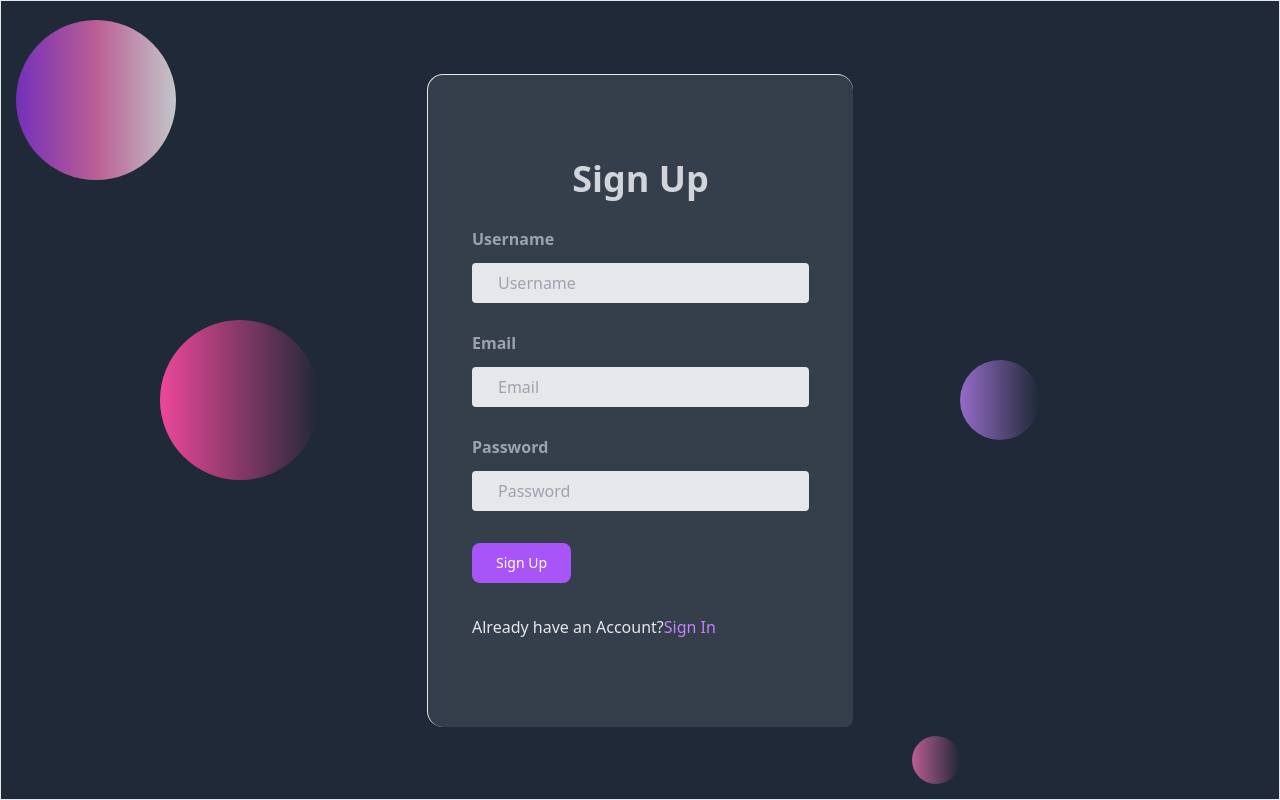
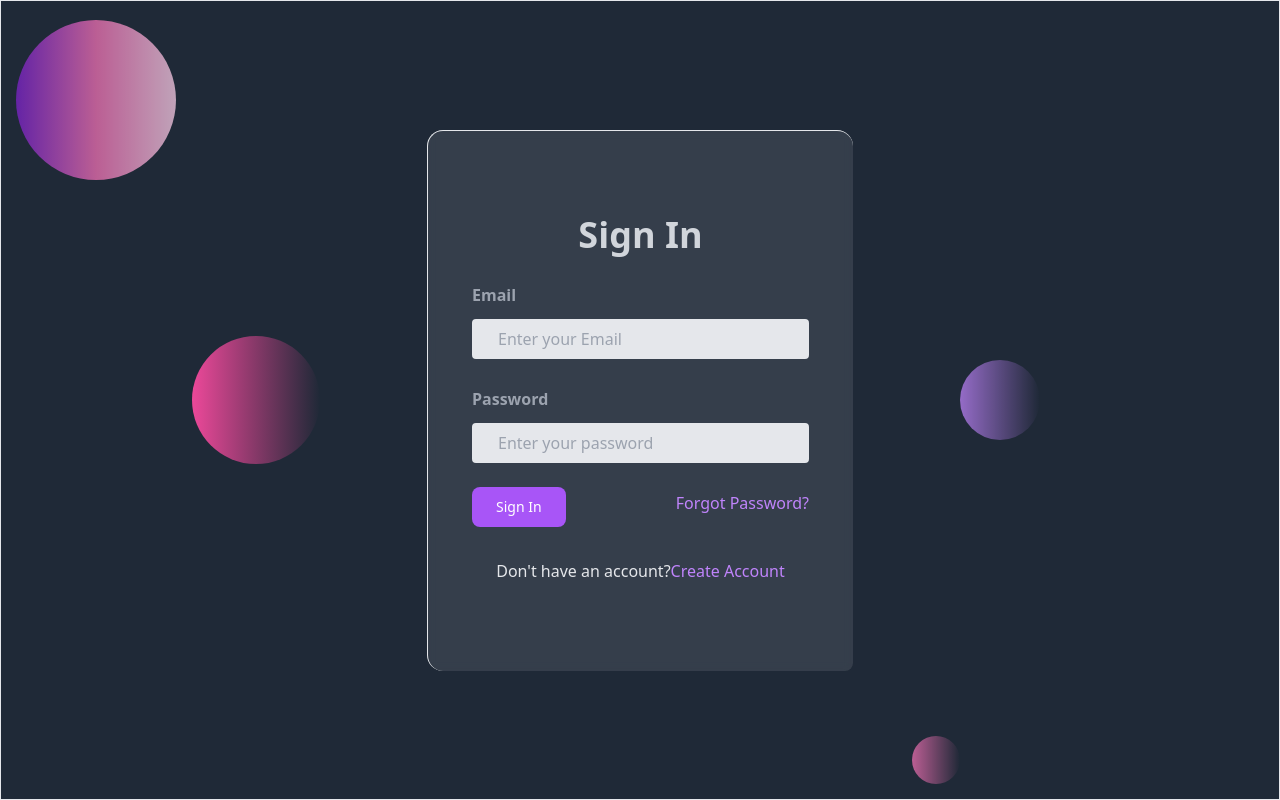
Before and after one commit to k4wt4r/TWISTAGRAM, a Next.js app in the folder twistagram/: page / in a window 1280 px wide. Built offline with nearby package versions, Linux system fonts and the light colour scheme.

Commit message:
changing style

```diff
--- a/twistagram/pages/components/SignIn.jsx
+++ b/twistagram/pages/components/SignIn.jsx
@@ -5,10 +5,10 @@ function SignIn() {
   return (
     <div class="bg-gray-800 h-screen w-screen  flex justify-center items-center ">
       <div class="flex items-center justify-center h-full w-full border ">
-        <div class="w-40 h-40 bg-gradient-to-r from-purple-600 via-pink-400  to-white rounded-full absolute   left-4 top-5  transform animate-pulse "></div>
+        <div class="w-40 h-40 bg-gradient-to-r from-purple-700 via-pink-400  to-pink-200 rounded-full absolute   left-4 top-5  transform animate-pulse "></div>
         <div class="w-12 h-12 bg-gradient-to-r from-pink-400 to-aqua-500 rounded-full absolute  right-1/4  bottom-4 transform animate-pulse"></div>
-        <div class="w-40 h-40 bg-gradient-to-r from-pink-500  to-white-200 rounded-full absolute  right-3/4 transform "></div>
-        <div class="w-20 h-20 bg-gradient-to-r from-purple-400 to-white-500 rounded-full absolute   left-3/4 transform  animate-pulse"></div>
+        <div class="w-32 h-32 bg-gradient-to-r from-pink-500  to-white-200 rounded-full absolute  right-3/4 transform "></div>
+        <div class="w-20 h-20 bg-gradient-to-r from-purple-400 to-white-500 rounded-full absolute left-3/4 transform  animate-pulse"></div>
         <form class=" w-full md:w-1/3 lg:w-1/4 rounded-br-lg items-center justify-center px-11 py-16  bg-white bg-opacity-10 rounded-2xl shadow-5xl relative z-2 border border-opacity-30 border-r-0 border-b-0 backdrop-filter backdrop-blur-sm mx-1.3">
           <h1 class="text-center  text-gray-300 text-4xl mt-5 font-bold">
             Sign In
@@ -40,8 +40,8 @@ function SignIn() {
                 <Link href="/forgotpassword">Forgot Password?</Link>
               </div>
             </div>
-            <div class="text-center  mt-8">
-              <p class="flex flex-row  text-gray-200 ">
+            <div class="text-center mt-8">
+              <p class="flex flex-row justify-center text-gray-200 ">
                 Don't have an account?
                 <p class="text-purple-400  ml-1.2 text-center">
                   <Link href="/signup">Create Account</Link>
--- a/twistagram/pages/index.js
+++ b/twistagram/pages/index.js
@@ -1,7 +1,6 @@
 import Head from 'next/head'
 import Nav from './components/Nav/Nav'
-
-import SignUp from './components/SignUp'
+import SignIn from './components/SignIn'
 
 export default function Home() {
   return (
@@ -11,7 +10,7 @@ export default function Home() {
         <meta name="description" content="Generated by create next app" />
         <link rel="icon" href="/favicon.ico" />
       </Head>
-      <SignUp />
+      <SignIn />
     </div>
   )
 }
```
